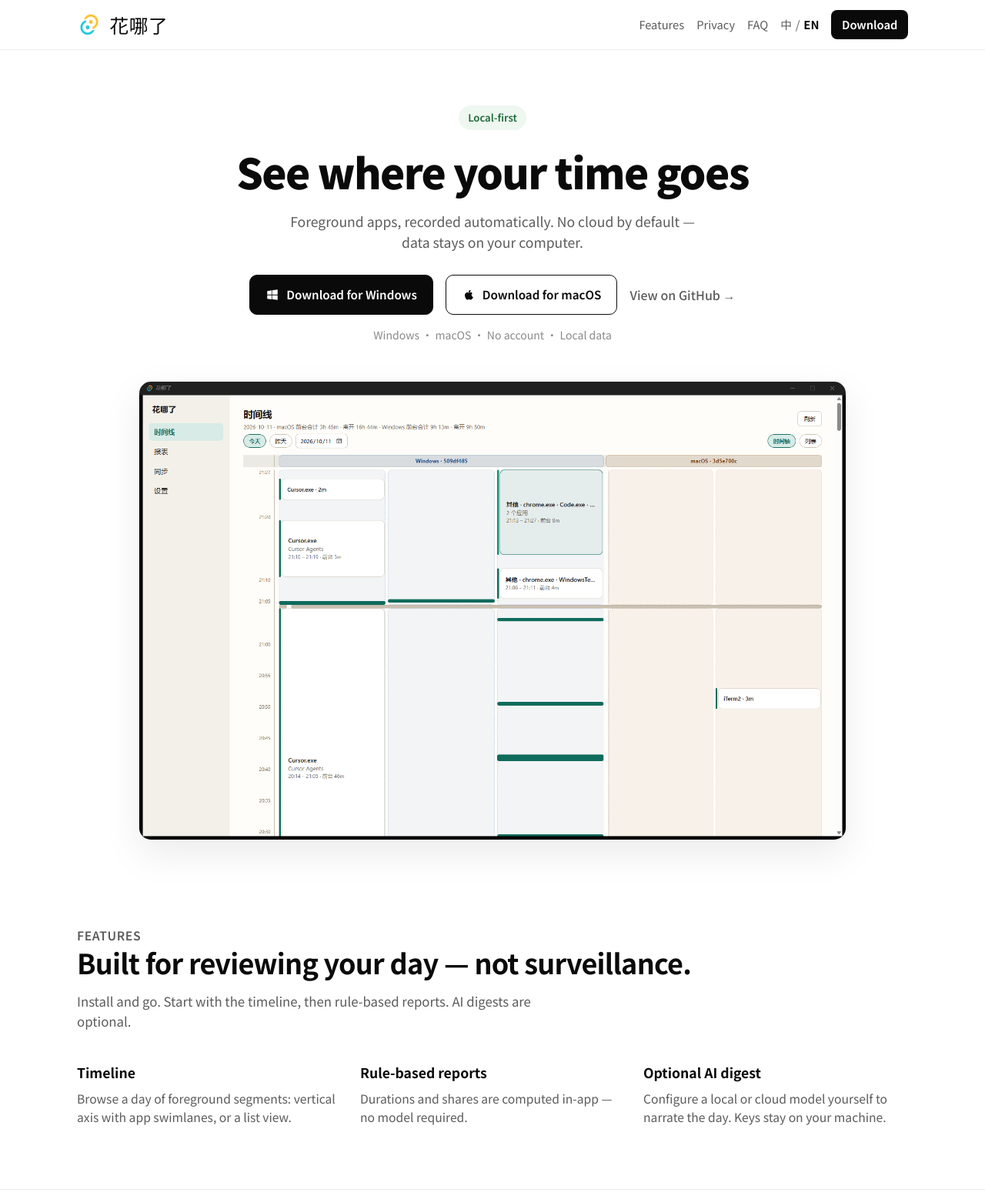
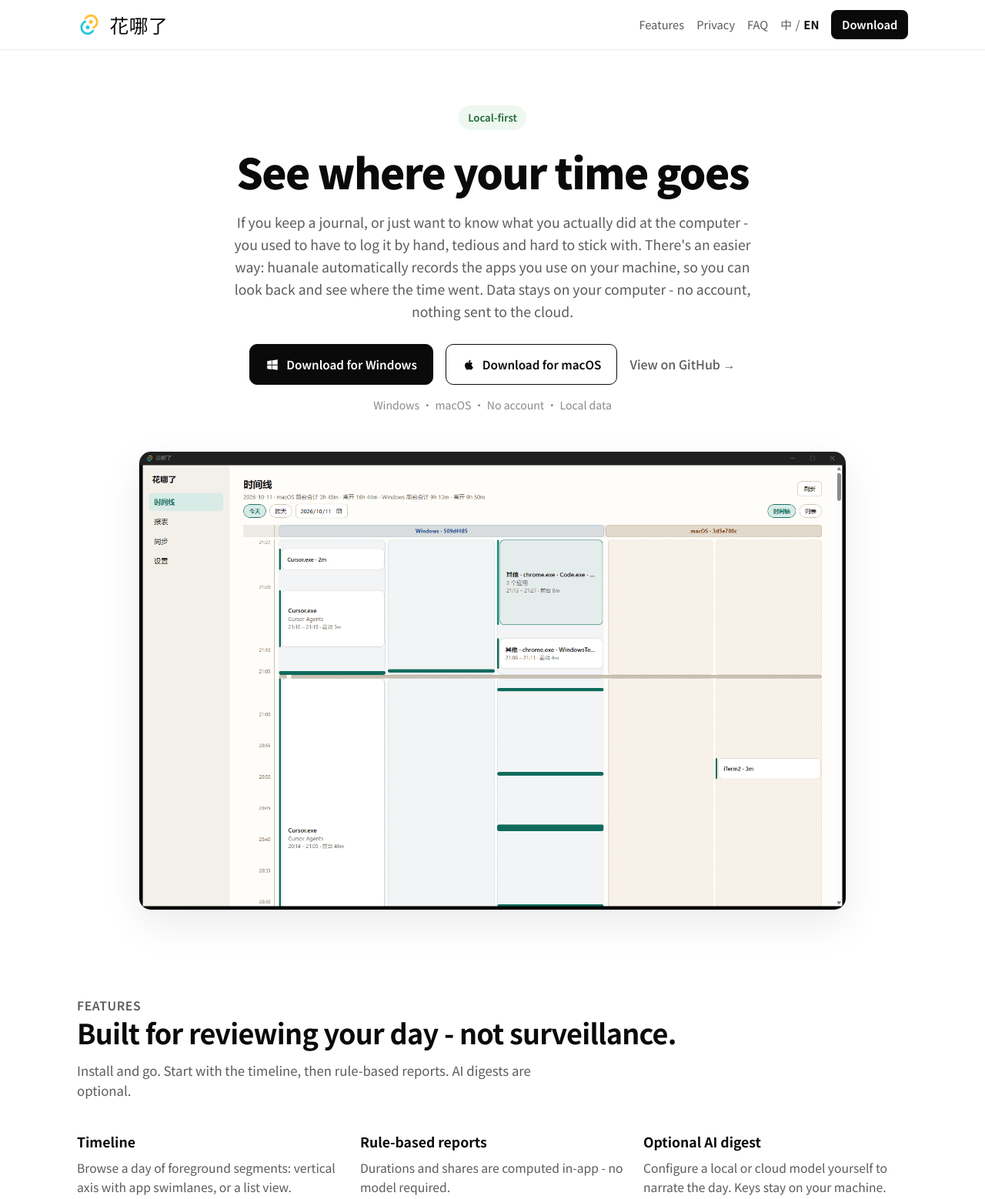
Before and after one commit to wljgit/huanalesite, an Astro site: page /en in a window 1280 px wide. Shown: the top 1558 px of the page at 77% size. Built offline with nearby package versions, Linux system fonts and the light colour scheme; Astro itself is replaced by a stand-in of ours; a web font is replaced by a local one.

Commit message:
feat: update project docs and add Astro site configuration
- Update package-lock.json for dependency changes
- Modify Hero component and internationalization messages

```diff
--- a/src/components/Hero.astro
+++ b/src/components/Hero.astro
@@ -77,9 +77,11 @@ const m = t(locale);
 
   .sub {
     margin: 1.1rem 0 0;
-    max-width: 34rem;
+    max-width: 42rem;
     color: var(--muted);
     font-size: 1.1rem;
+    line-height: 1.65;
+    text-wrap: pretty;
   }
 
   .actions {
--- a/src/i18n/messages.ts
+++ b/src/i18n/messages.ts
@@ -70,7 +70,8 @@ const zh: Messages = {
   langEn: "EN",
   badge: "本机优先 · Local-first",
   headline: "时间花在哪，一眼就看见",
-  subhead: "自动记下前台应用。默认不上云，数据留在你的电脑。",
+  subhead:
+    "如果你习惯记日志，或总想弄清自己在电脑前到底干了什么——以前往往只能靠手工一条条记，又碎又难坚持。现在有更省事的办法：花哪了在本机自动记下你用过的应用，打开就能回看时间花在哪。数据始终留在你的电脑，无需账号，不进云端。",
   downloadWindows: "下载 Windows 版",
   downloadMac: "下载 macOS 版",
   viewGithub: "查看 GitHub →",
@@ -123,7 +124,7 @@ const zh: Messages = {
 };
 
 const en: Messages = {
-  metaTitle: "花哪了 — Local time tracking",
+  metaTitle: "花哪了 - Local time tracking",
   metaDescription:
     "花哪了 automatically records where your time goes on your machine. No cloud by default, no account. Windows and macOS.",
   navFeatures: "Features",
@@ -135,14 +136,14 @@ const en: Messages = {
   badge: "Local-first",
   headline: "See where your time goes",
   subhead:
-    "Foreground apps, recorded automatically. No cloud by default — data stays on your computer.",
+    "If you keep a journal, or just want to know what you actually did at the computer - you used to have to log it by hand, tedious and hard to stick with. There's an easier way: huanale automatically records the apps you use on your machine, so you can look back and see where the time went. Data stays on your computer - no account, nothing sent to the cloud.",
   downloadWindows: "Download for Windows",
   downloadMac: "Download for macOS",
   viewGithub: "View on GitHub →",
   metaLine: "Windows · macOS · No account · Local data",
   screenshotAlt: "花哪了 app timeline screenshot",
   featuresEyebrow: "Features",
-  featuresTitle: "Built for reviewing your day — not surveillance.",
+  featuresTitle: "Built for reviewing your day - not surveillance.",
   featuresLead:
     "Install and go. Start with the timeline, then rule-based reports. AI digests are optional.",
   featureTimelineTitle: "Timeline",
@@ -150,7 +151,7 @@ const en: Messages = {
     "Browse a day of foreground segments: vertical axis with app swimlanes, or a list view.",
   featureReportsTitle: "Rule-based reports",
   featureReportsBody:
-    "Durations and shares are computed in-app — no model required.",
+    "Durations and shares are computed in-app - no model required.",
   featureDigestTitle: "Optional AI digest",
   featureDigestBody:
     "Configure a local or cloud model yourself to narrate the day. Keys stay on your machine.",
@@ -178,7 +179,7 @@ const en: Messages = {
     "Windows and macOS desktops today. There is no iOS or Android app.",
   faqSignQ: "Does the OS block the installer?",
   faqSignA:
-    "Without code signing, Windows SmartScreen — or Gatekeeper on unsigned/unnotarized macOS builds — may warn about an unknown publisher. Verify the build on this site’s GitHub Releases before installing.",
+    "Without code signing, Windows SmartScreen - or Gatekeeper on unsigned/unnotarized macOS builds - may warn about an unknown publisher. Verify the build on this site's GitHub Releases before installing.",
   ctaTitle: "Install it. See where today went.",
   ctaLead: "One install. No browser extension required.",
   footerTagline: "Local time-tracking for your desktop",
```
Also changed, not shown: 1 other file.
